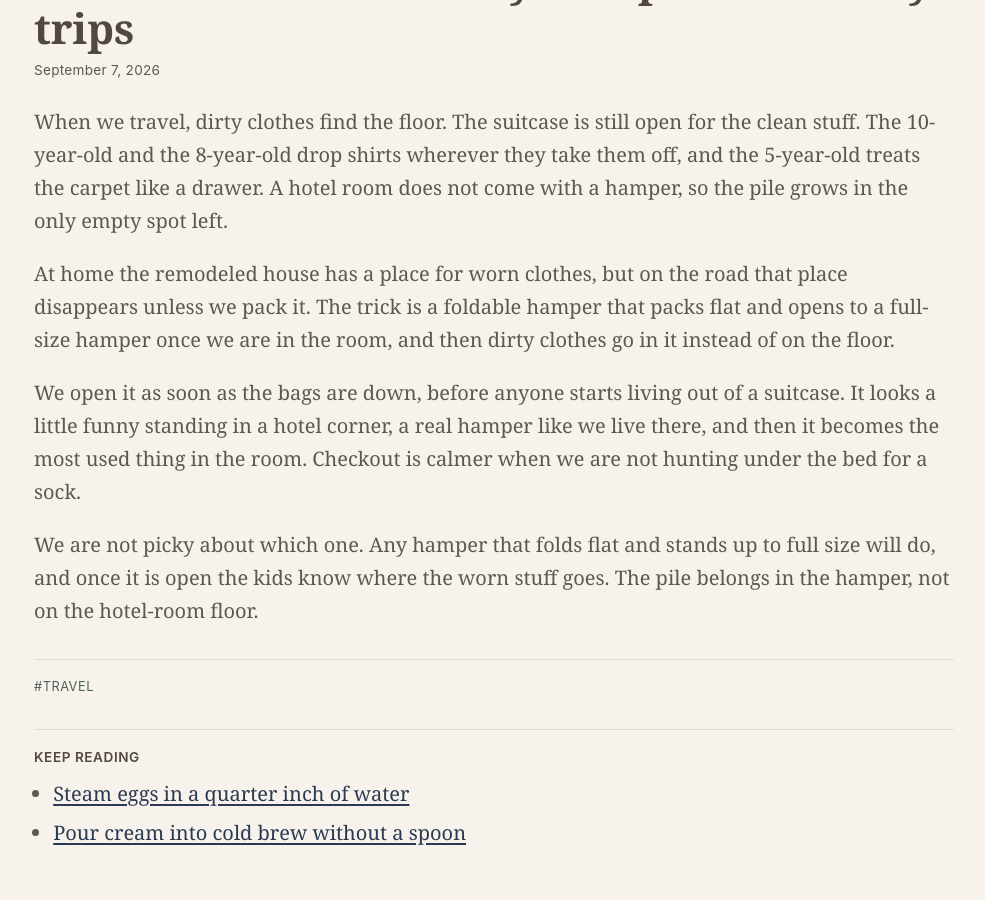
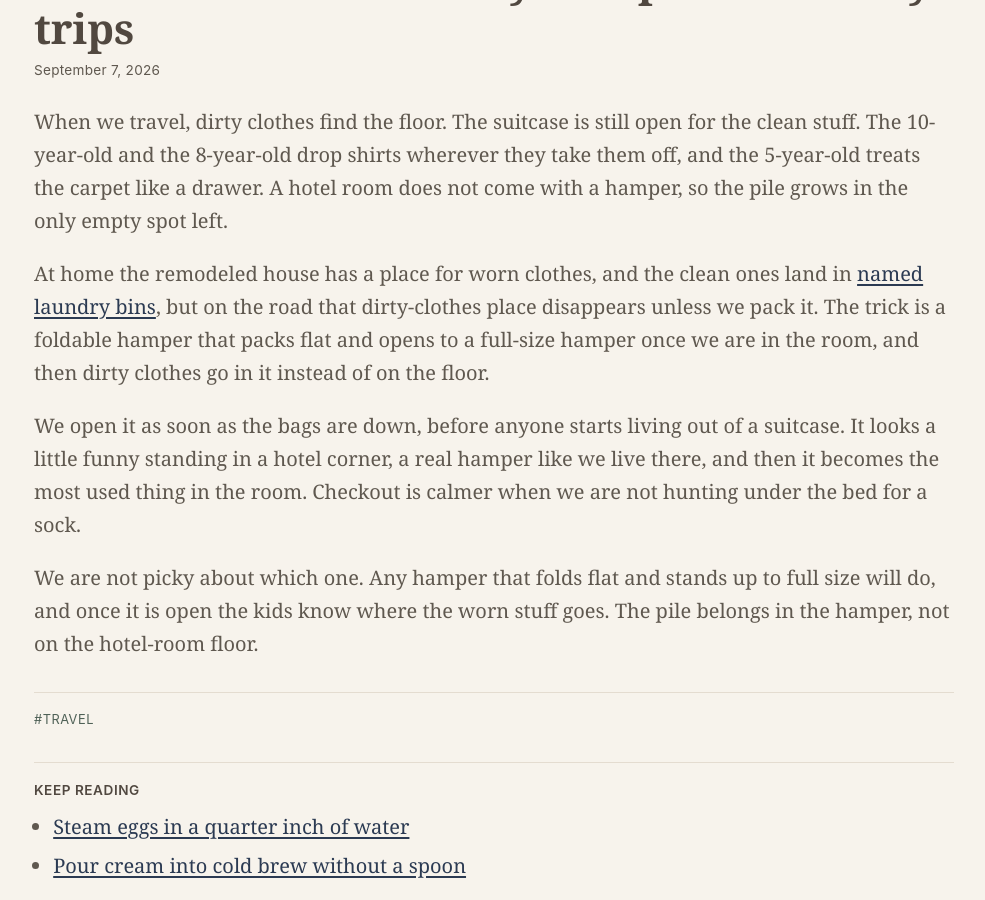
Before and after one commit to madskristensen/afterpickup, a Jekyll site: the page built from _posts/2026-09-07-pack-a-foldable-hamper.md, in a window 1280 px wide and 900 px high, scrolled down 830 px. Shown: the whole window, without its empty margins (146-1131 px from the left). Built offline with Jekyll 4.4.1, drawn with Linux system fonts in a browser that asks for light colours.

Commit message:
Queue named laundry bins draft and link the hamper post
Add _queue/laundry-bins.md with an empty date, the attached hero, and a natural link to the published foldable hamper post. Mention clean clothes landing in named bins from the hamper piece.

Co-authored-by: Mads Kristensen <madskristensen@users.noreply.github.com>

```diff
--- a/_posts/2026-09-07-pack-a-foldable-hamper.md
+++ b/_posts/2026-09-07-pack-a-foldable-hamper.md
@@ -11,7 +11,7 @@ draft: false
 
 When we travel, dirty clothes find the floor. The suitcase is still open for the clean stuff. The 10-year-old and the 8-year-old drop shirts wherever they take them off, and the 5-year-old treats the carpet like a drawer. A hotel room does not come with a hamper, so the pile grows in the only empty spot left.
 
-At home the remodeled house has a place for worn clothes, but on the road that place disappears unless we pack it. The trick is a foldable hamper that packs flat and opens to a full-size hamper once we are in the room, and then dirty clothes go in it instead of on the floor.
+At home the remodeled house has a place for worn clothes, and the clean ones land in [named laundry bins](/laundry-bins/), but on the road that dirty-clothes place disappears unless we pack it. The trick is a foldable hamper that packs flat and opens to a full-size hamper once we are in the room, and then dirty clothes go in it instead of on the floor.
 
 We open it as soon as the bags are down, before anyone starts living out of a suitcase. It looks a little funny standing in a hotel corner, a real hamper like we live there, and then it becomes the most used thing in the room. Checkout is calmer when we are not hunting under the bed for a sock.
 
```
Also changed, not shown: _queue/laundry-bins.md (added, +17 -0 lines), assets/images/posts/laundry-bins.webp (added).
